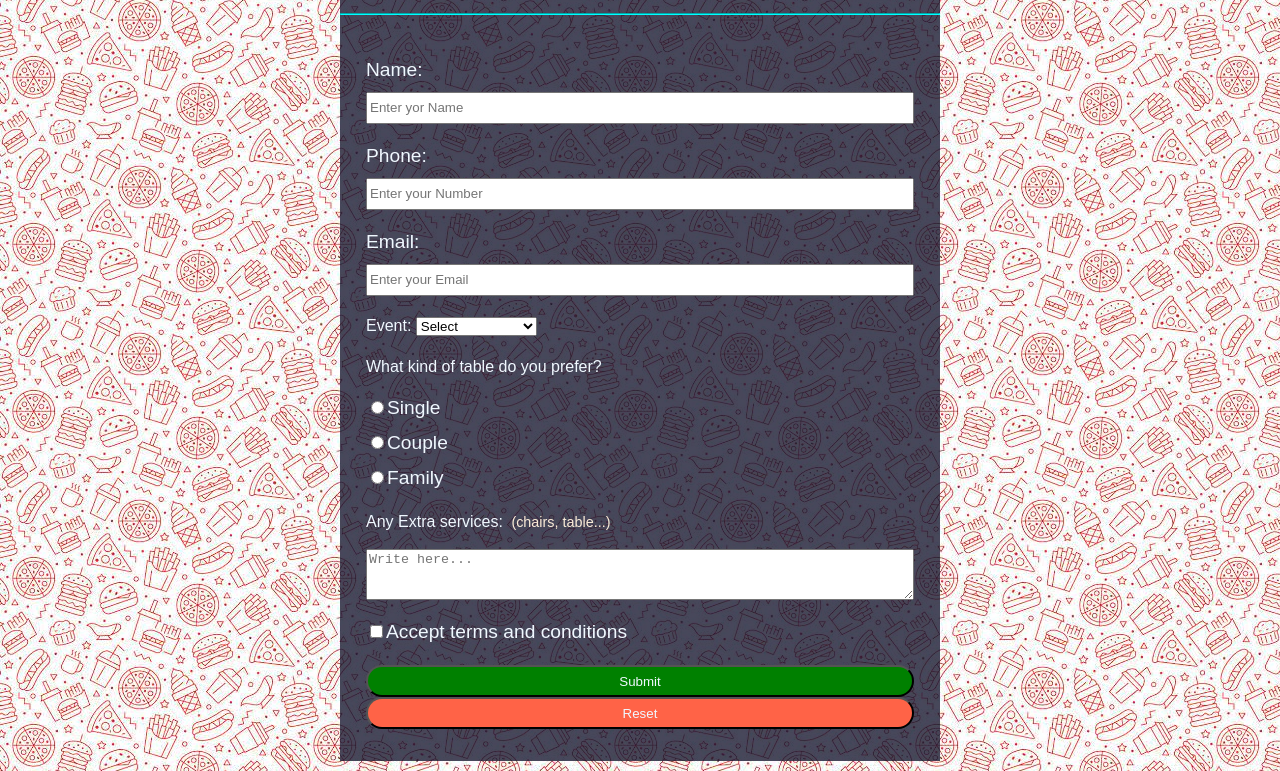
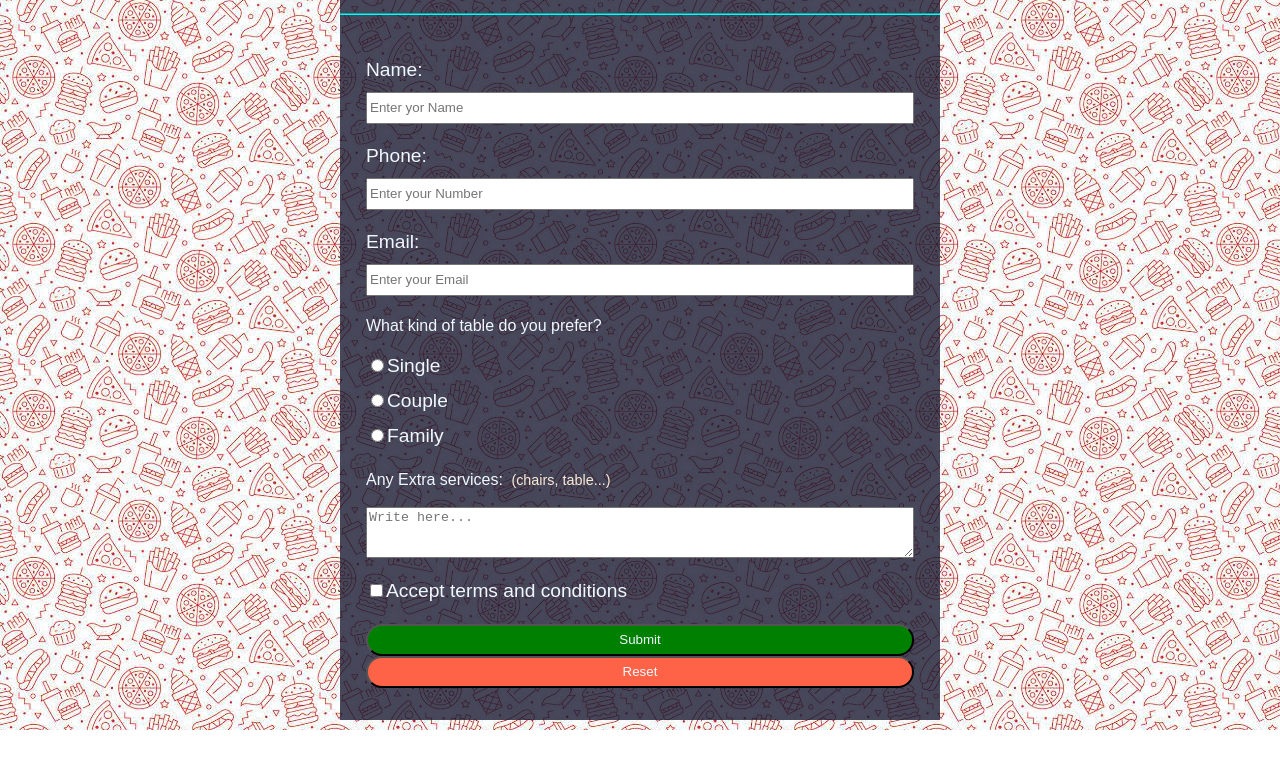
Before and after one commit to hossein-slt/HTML-CSS-Learning, a plain HTML site: page Survey Form/v2/index.html in a window 1280 px wide. Shown: the part 142-913 px from the top of the page. After the commit the page ends 872 px from the top, so only its background shows below. Drawn offline with Linux system fonts and the light colour scheme.

Commit message:
Update last changes

```diff
--- a/Survey Form/v2/index.html
+++ b/Survey Form/v2/index.html
@@ -27,15 +27,6 @@
                 <input id="email-label" type="email" name="personal-info" class="form-control" placeholder="Enter your Email" required/>
             </div>
             <div class="form-group">
-                <lable>Event:</lable>
-                <select id="event">
-                    <option disabled selected value>Select</option>
-                    <option value="birthday">Birthday</option>
-                    <option value="renunion">Reunion</option>
-                    <option value="family">Family gathering</option>
-                </select>
-            </div>
-            <div class="form-group">
                 <p>What kind of table do you prefer? </p>
                 <label><input type="radio" name="table" value="single" class="input-radio" required/>Single</label>
                 <label><input type="radio" name="table" value="couple" class="input-radio" required/>Couple</label>
```
